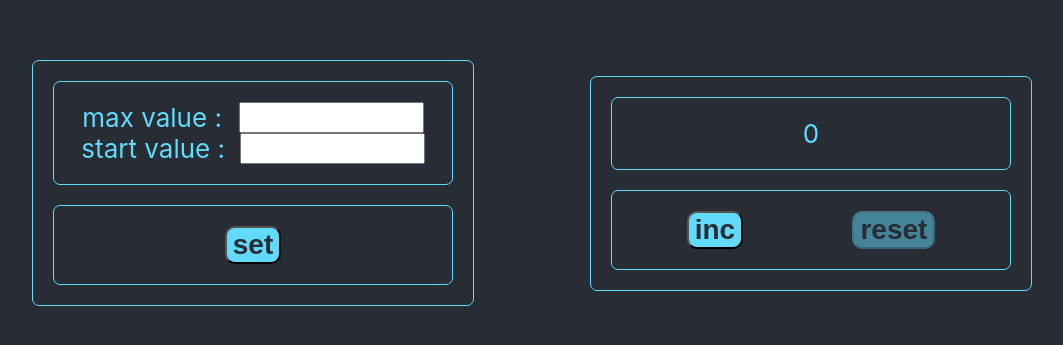
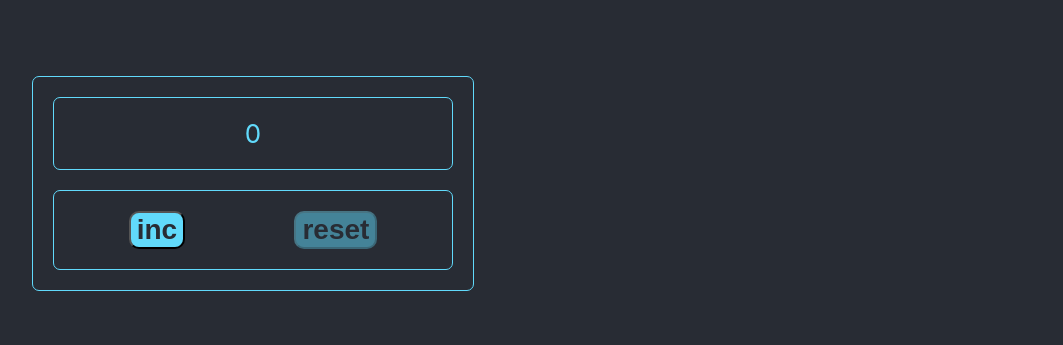
Before and after one commit to ArturKudlo/smart-counter, a React (Create React App) app: page / in a window 1280 px wide. Shown: the part 217-562 px from the top of the page, without its empty margins (108-1171 px from the left). Built offline with nearby package versions, Linux system fonts and the light colour scheme.

Commit message:
refactor code

```diff
--- a/src/App.css
+++ b/src/App.css
@@ -64,4 +64,11 @@
   color: #61dafb;
   display: flex;
   justify-content: space-around;
+  align-items: flex-end;
 }
+.set__value input {
+  background-color: transparent;
+  border: 1px solid #61dafb;
+  border-radius: 7px;
+  color: white;
+}
--- a/src/App.tsx
+++ b/src/App.tsx
@@ -1,13 +1,11 @@
 import React, { useEffect, useState } from "react";
 import "./App.css";
 import { Counter } from "./Counter";
-import { CounterSettings } from "./CounterSettings";
 
 function App() {
   return (
     <div className="App">
       <div className={"wrap"}>
-        <CounterSettings />
         <Counter maxCount={5} resetValue={0} stepValue={1} />
       </div>
     </div>
--- a/src/Counter.tsx
+++ b/src/Counter.tsx
@@ -52,7 +52,6 @@ export const Counter = ({ maxCount, resetValue, stepValue }: TypePropsType) => {
       <Result count={count} limited={islimitedCount} />
       <div className="main__content--buttons">
         <Button
-
           text="inc"
           inActive={islimitedCount}
           handleClick={handleIncrement}
--- a/src/CounterSettings.tsx
+++ /dev/null
@@ -1,21 +0,0 @@
-import React from "react";
-import { Button } from "./components/Button/Button";
-import { SettingValue } from "./components/SettingValue/SettingValue";
-
-export const CounterSettings = () => {
-  let SetValue = () => {
-    console.log(2);
-  };
-
-  const isResetValue = false;
-  return (
-    <div className="main__content">
-      <div className="main__content--counter">
-        <SettingValue />
-      </div>
-      <div className={"main__content--buttons"}>
-        <Button text="set" inActive={isResetValue} handleClick={SetValue} />
-      </div>
-    </div>
-  );
-};
--- a/src/components/SettingValue/Input.tsx
+++ /dev/null
@@ -1,14 +0,0 @@
-import React from "react";
-
-type PropsTypeSetValue = {
-  text: string;
-};
-
-export const Input = ({ text }: PropsTypeSetValue) => {
-  return (
-    <div className={"set__value"}>
-      <div>{text}</div>
-      <input type={"number"} />
-    </div>
-  );
-};
--- a/src/components/SettingValue/SettingValue.tsx
+++ /dev/null
@@ -1,11 +0,0 @@
-import React from "react";
-import { Input } from "./Input";
-
-export const SettingValue = () => {
-  return (
-    <div>
-      <Input text={"max value :"} />
-      <Input text={"start value :"} />
-    </div>
-  );
-};
```
